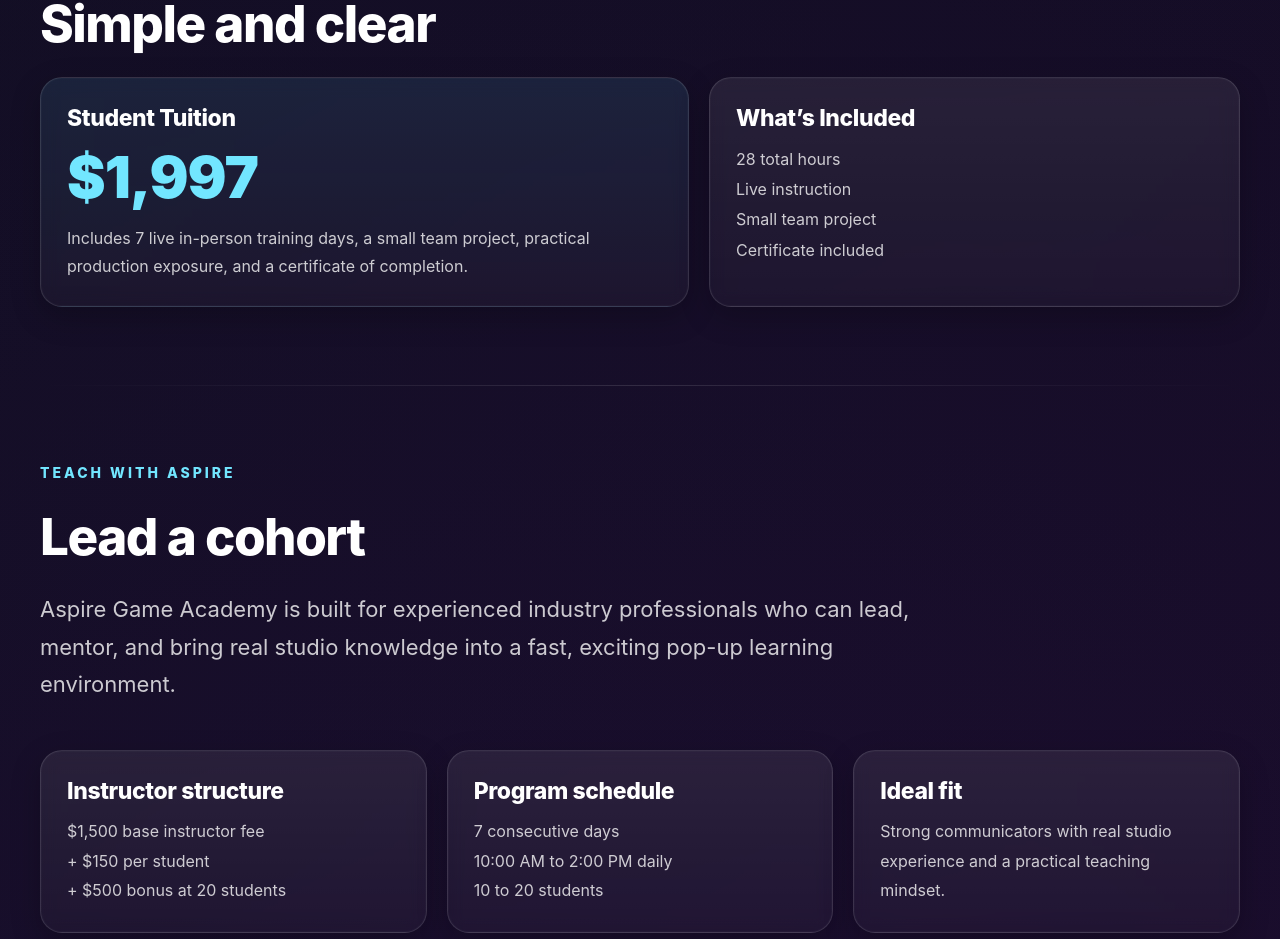
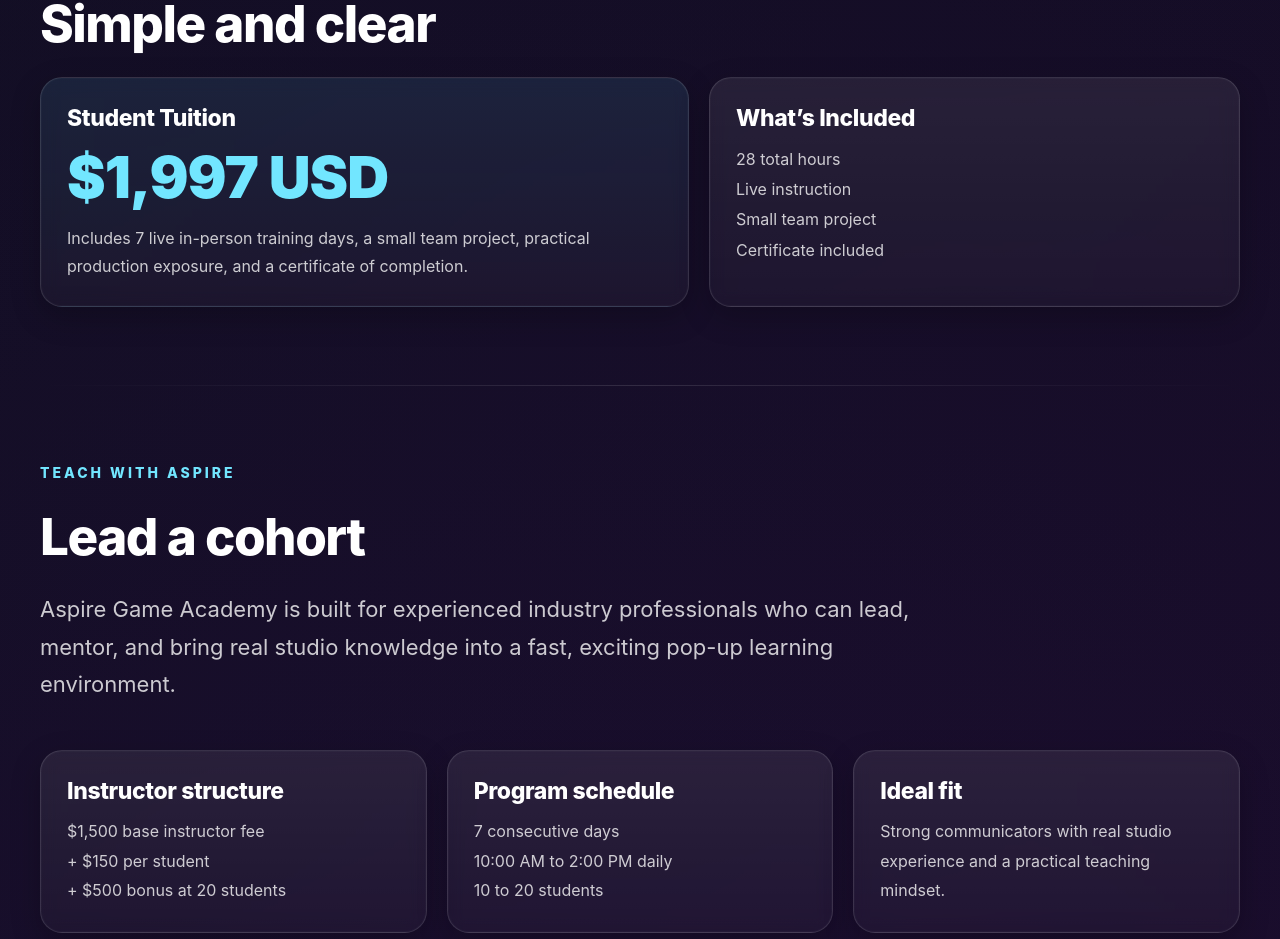
Before and after one commit to jessgoodvibesonly/aspire-game-academy, a Next.js app: page / in a window 1280 px wide. Shown: the part 5948-6887 px from the top of the page. Built offline with nearby package versions, Linux system fonts and the light colour scheme.

Commit message:
Update page.tsx

```diff
--- a/app/page.tsx
+++ b/app/page.tsx
@@ -699,7 +699,7 @@ export default function Home() {
                 letterSpacing: "-1px",
               }}
             >
-              $1,997
+              $1,997 USD
             </div>
             <p style={{ color: colors.muted, lineHeight: 1.75, margin: 0 }}>
               Includes 7 live in-person training days, a small team project, practical production exposure, and a certificate of completion.
```
